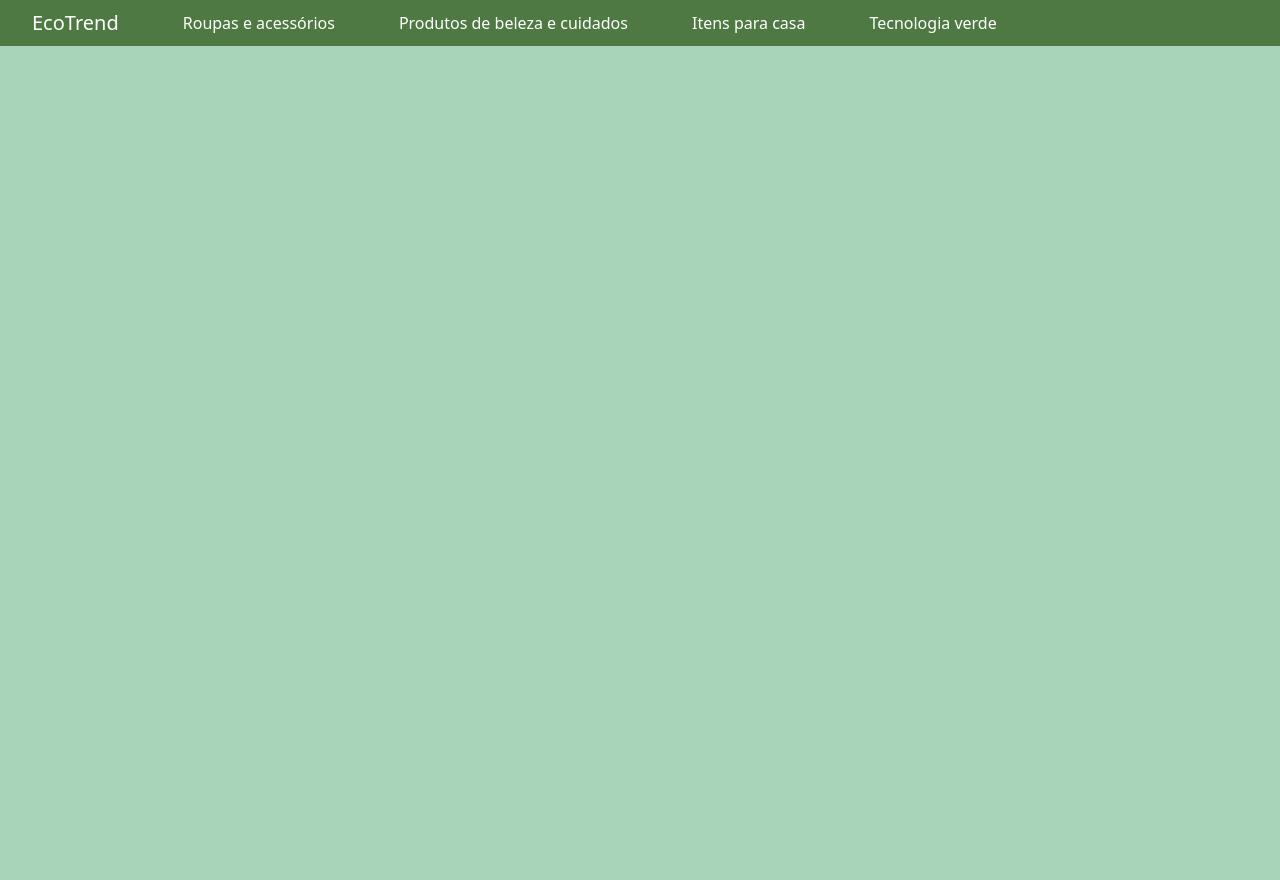
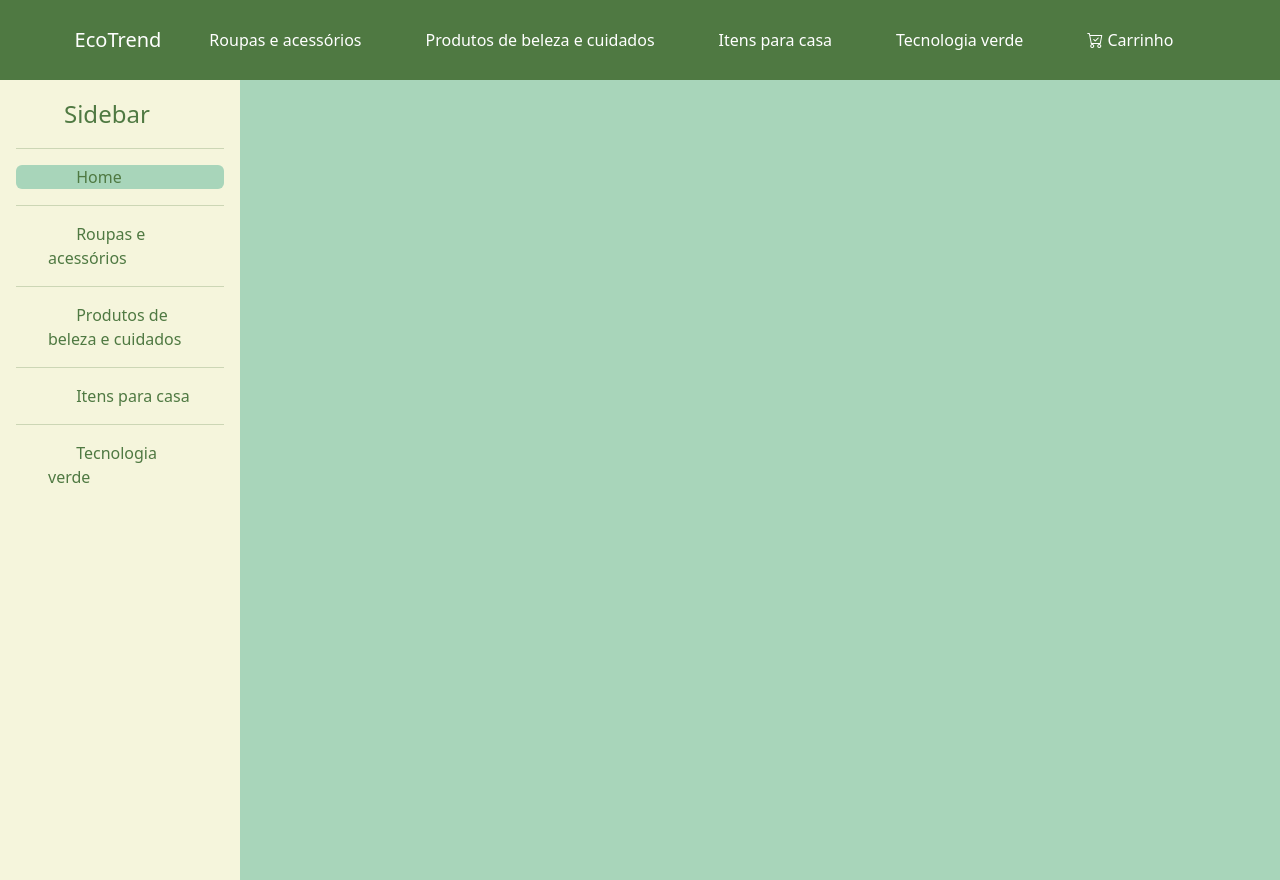
Before and after one commit to clarabarbozacosta/CP4_Front-End, a plain HTML site: page index.html in a window 1280 px wide. Before the commit the page ends 800 px from the top, so only its background shows below. Drawn offline with nearby package versions, Linux system fonts and the light colour scheme.

Commit message:
feat: add

```diff
--- a/index.html
+++ b/index.html
@@ -4,21 +4,34 @@
 <head>
     <meta charset="UTF-8">
     <meta name="viewport" content="width=device-width, initial-scale=1.0">
-    <link href="https://cdn.jsdelivr.net/npm/bootstrap@5.3.8/dist/css/bootstrap.min.css" rel="stylesheet" integrity="sha384-sRIl4kxILFvY47J16cr9ZwB07vP4J8+LH7qKQnuqkuIAvNWLzeN8tE5YBujZqJLB" crossorigin="anonymous">
+    <link rel="stylesheet" href="https://cdn.jsdelivr.net/npm/bootstrap-icons@1.11.3/font/bootstrap-icons.css">
+    <link href="https://cdn.jsdelivr.net/npm/bootstrap@5.3.8/dist/css/bootstrap.min.css" rel="stylesheet"
+        integrity="sha384-sRIl4kxILFvY47J16cr9ZwB07vP4J8+LH7qKQnuqkuIAvNWLzeN8tE5YBujZqJLB" crossorigin="anonymous">
+    <script src="https://cdn.jsdelivr.net/npm/@popperjs/core@2.11.6/dist/umd/popper.min.js"
+        integrity="sha384-oBqDVmMz4fnFO9gybT6aS7g7BzR2gYRA5f6A4yFP4pG9kr0gZ7g6ktXl4gqQq6b6G"
+        crossorigin="anonymous"></script>
+    <script src="https://cdn.jsdelivr.net/npm/bootstrap@5.3.8/dist/js/bootstrap.min.js"
+        integrity="sha384-pzjw8f+ua7Kw1TIq0v8FqfA+0tD+fpL3pFJt33RWvHeOpB8qA9t94Ck5w5XwM5b6"
+        crossorigin="anonymous"></script>
     <link rel="stylesheet" href="src/css/style.css">
     <title>EcoTrend</title>
 </head>
 
 <body>
     <header>
-        <nav class="navbar navbar-expand-lg">
-            <a class="navbar-brand" href="index.html">EcoTrend</a>
-            <button class="navbar-toggler" type="button" data-toggle="collapse" data-target="#conteudoNavbarSuportado"
-            aria-controls="conteudoNavbarSuportado" aria-expanded="false" aria-label="Alterna navegação">
-            <span class="navbar-toggler-icon"></span>
+        <nav class="navbar navbar-expand-md">
+
+            <!-- NO LUGAR DO ECOTREND COLOQUEM A LOGO -->
+
+            <a class="navbar-brand" href="#">EcoTrend</a>
+            <button class="navbar-toggler" type="button" data-bs-toggle="collapse"
+                data-bs-target="#conteudoNavbarSuportado" aria-controls="conteudoNavbarSuportado" aria-expanded="false"
+                aria-label="Alterna navegação">
+                <span class="navbar-toggler-icon"></span>
             </button>
 
-            <div class="collapse navbar-collapse" id="conteudoNavbarSuportado">
+
+            <div class="collapse navbar-collapse justify-content-center" id="conteudoNavbarSuportado">
                 <ul class="navbar-nav">
 
                     <li class="nav-item">
@@ -36,9 +49,72 @@
                     <li class="nav-item">
                         <a class="nav-link" href="#">Tecnologia verde </a>
                     </li>
+
+                    <li class="nav-item">
+                        <a class="nav-link" href="#">
+                            <i class="bi bi-cart-check"></i> Carrinho
+                        </a>
+                    </li>
                 </ul>
+            </div>
+        </nav>
+    </header>
 
-    </header>
+    <div class="d-flex flex-column p-3 sidebar" style="width: 30vh; height: 100vh">
+        <a href="/" class="d-flex align-items-center mb-3 mb-md-0 me-md-auto text-white text-decoration-none">
+            <svg class="bi me-2" width="40" height="32">
+                <use xlink:href="#bootstrap"></use>
+            </svg>
+            <span class="fs-4">Sidebar</span>
+        </a>
+        <hr>
+        <ul class="nav nav-pills flex-column mb-auto">
+            <li class="nav-item">
+                <a href="#" class="nav-link active" aria-current="page">
+                    <svg class="bi me-2" width="16" height="16">
+                        <use xlink:href="#home"></use>
+                    </svg>
+                    Home
+                </a>
+            </li>
+            <hr>
+            <li>
+                <a href="#" class="nav-link text-white">
+                    <svg class="bi me-2" width="16" height="16">
+                        <use xlink:href="#speedometer2"></use>
+                    </svg>
+                    Roupas e acessórios
+                </a>
+            </li>
+            <hr>
+            <li>
+                <a href="#" class="nav-link text-white">
+                    <svg class="bi me-2" width="16" height="16">
+                        <use xlink:href="#table"></use>
+                    </svg>
+                    Produtos de beleza e cuidados
+                </a>
+            </li>
+            <hr>
+            <li>
+                <a href="#" class="nav-link text-white">
+                    <svg class="bi me-2" width="16" height="16">
+                        <use xlink:href="#grid"></use>
+                    </svg>
+                    Itens para casa
+                </a>
+            </li>
+            <hr>
+            <li>
+                <a href="#" class="nav-link text-white">
+                    <svg class="bi me-2" width="16" height="16">
+                        <use xlink:href="#people-circle"></use>
+                    </svg>
+                    Tecnologia verde
+                </a>
+            </li>
+        </ul>
+    </div>
 </body>
 
 </html>
--- a/src/css/style.css
+++ b/src/css/style.css
@@ -2,15 +2,20 @@ body, html {
     background-color: #A8D5BA;
 }
 
-/* Navbar */
-.navbar {
+header {
+    display: flex;
+    justify-content: center;
+    align-items: center;
     background-color: #4F7942;
+    height: 10vh;
+
 }
 
 /* Páginas na navbar */
 .nav-link {
     color: white;
     padding: 0 2rem 0 2rem !important;
+    transition: color 0.4s linear;
 }
 
 .nav-link:hover ,.navbar-brand:hover {
@@ -20,5 +25,24 @@ body, html {
 /* Logo da EcoTrend */
 .navbar-brand {
     color: white;
-    padding: 0 1rem 0 2rem;
+    transition: color 0.4s linear;
 }
+
+.d-flex {
+    background-color: #F5F5DC !important;
+    color: #4F7942 !important;
+}
+
+/* Sidebar */
+.sidebar {
+    color: #4F7942 !important;
+}
+
+/* Links dentro da sidebar */
+.sidebar a {
+    color: #4F7942 !important;
+}
+
+.active {
+    background-color: #A8D5BA !important;
+}
```
